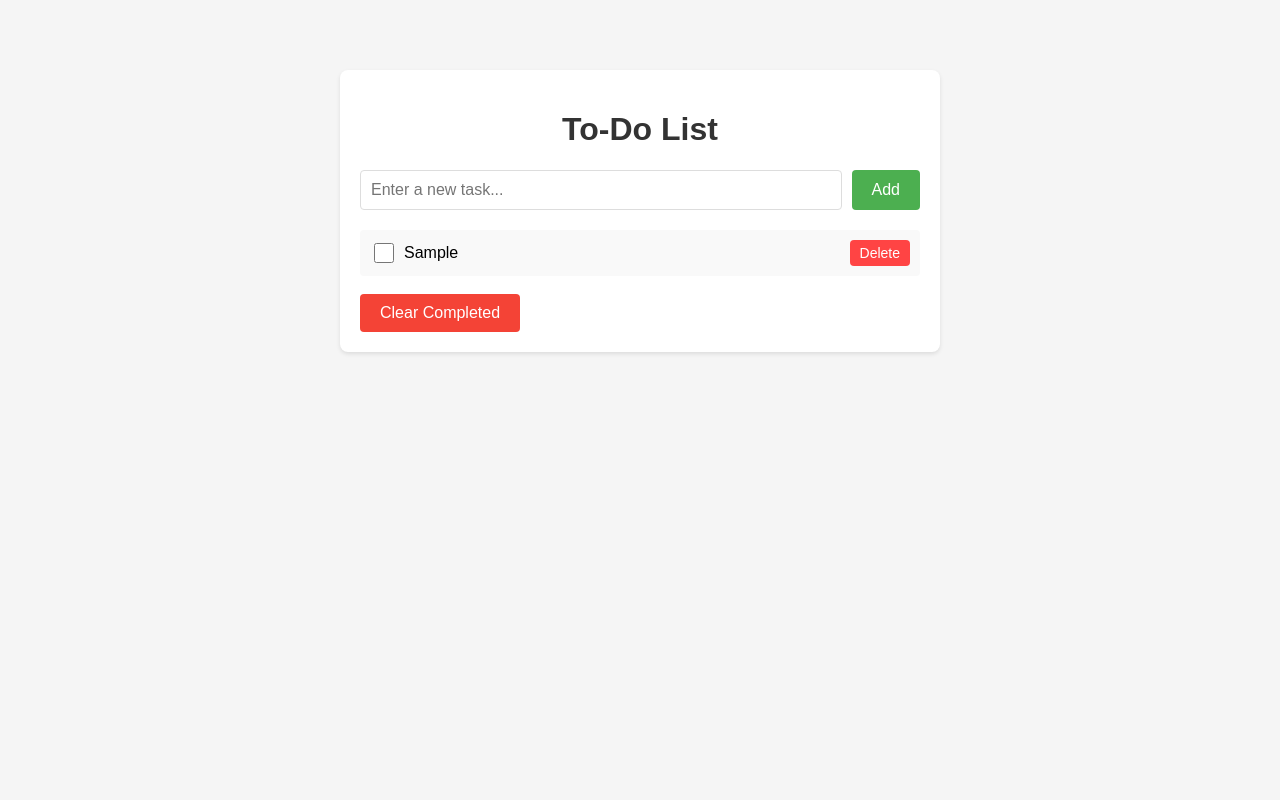
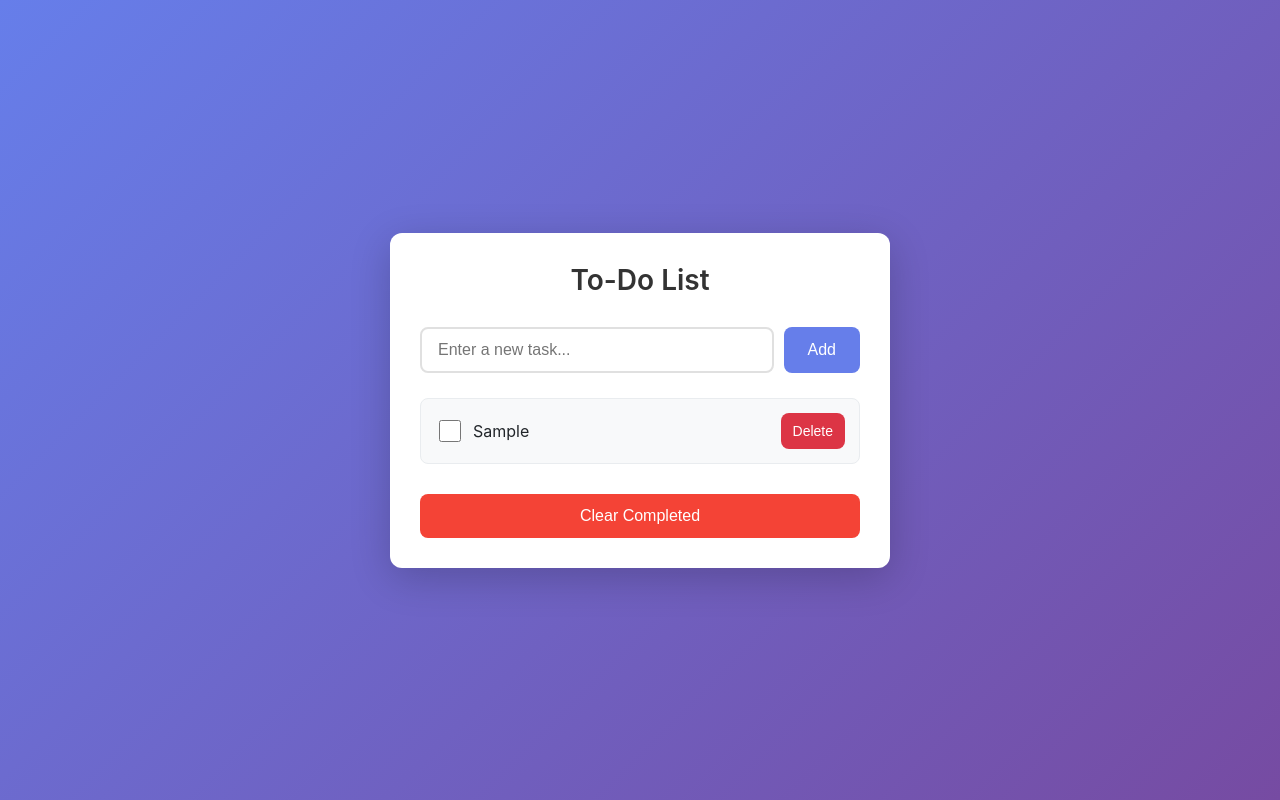
Before and after one commit to danielcny22/ts-todo, a website: page web/index.html in a window 1280 px wide. Both pictures are taken after typing "Sample" into the empty fields and a click on the button "Add". Drawn offline with Linux system fonts and the light colour scheme.

Commit message:
Describe change

```diff
--- a/web/index.html
+++ b/web/index.html
@@ -5,95 +5,187 @@
   <meta name="viewport" content="width=device-width, initial-scale=1.0">
   <title>To-Do List</title>
   <style>
+    * {
+      box-sizing: border-box;
+    }
+
     body {
-      font-family: Arial, sans-serif;
-      max-width: 600px;
-      margin: 50px auto;
+      font-family: -apple-system, BlinkMacSystemFont, 'Segoe UI', Arial, sans-serif;
+      margin: 0;
       padding: 20px;
-      background-color: #f5f5f5;
+      min-height: 100vh;
+      background: linear-gradient(135deg, #667eea 0%, #764ba2 100%);
+      display: flex;
+      align-items: center;
+      justify-content: center;
     }
+
+    .container {
+      background: white;
+      max-width: 500px;
+      width: 100%;
+      padding: 30px;
+      border-radius: 12px;
+      box-shadow: 0 10px 40px rgba(0,0,0,0.2);
+    }
+
     h1 {
       color: #333;
       text-align: center;
+      margin: 0 0 30px 0;
+      font-size: 28px;
+      font-weight: 600;
     }
-    .container {
-      background: white;
-      padding: 20px;
-      border-radius: 8px;
-      box-shadow: 0 2px 4px rgba(0,0,0,0.1);
-    }
+
     .input-section {
       display: flex;
       gap: 10px;
-      margin-bottom: 20px;
+      margin-bottom: 25px;
     }
+
     #taskInput {
       flex: 1;
-      padding: 10px;
+      padding: 12px 16px;
       font-size: 16px;
-      border: 1px solid #ddd;
-      border-radius: 4px;
+      border: 2px solid #e0e0e0;
+      border-radius: 8px;
+      transition: border-color 0.2s;
     }
+
+    #taskInput:focus {
+      outline: none;
+      border-color: #667eea;
+    }
+
     button {
-      padding: 10px 20px;
+      padding: 12px 24px;
       font-size: 16px;
       border: none;
-      border-radius: 4px;
+      border-radius: 8px;
       cursor: pointer;
-      background-color: #4CAF50;
+      font-weight: 500;
+      transition: all 0.2s;
+      min-height: 44px;
+    }
+
+    #addBtn {
+      background-color: #667eea;
       color: white;
     }
-    button:hover {
-      background-color: #45a049;
+
+    #addBtn:hover {
+      background-color: #5568d3;
+      transform: translateY(-1px);
     }
+
+    #addBtn:active {
+      transform: translateY(0);
+    }
+
     #clearCompleted {
       background-color: #f44336;
-      margin-top: 10px;
+      color: white;
+      width: 100%;
+      margin-top: 15px;
     }
+
     #clearCompleted:hover {
-      background-color: #da190b;
+      background-color: #d32f2f;
     }
+
     #taskList {
       list-style: none;
       padding: 0;
-      margin: 0;
+      margin: 0 0 15px 0;
     }
+
     .task-item {
       display: flex;
       align-items: center;
-      padding: 10px;
-      margin-bottom: 8px;
-      background-color: #f9f9f9;
-      border-radius: 4px;
+      padding: 14px;
+      margin-bottom: 10px;
+      background-color: #f8f9fa;
+      border-radius: 8px;
+      border: 1px solid #e9ecef;
+      transition: all 0.2s;
     }
+
+    .task-item:hover {
+      background-color: #e9ecef;
+    }
+
     .task-item.completed {
-      opacity: 0.6;
+      opacity: 0.7;
     }
+
     .task-item.completed .task-text {
       text-decoration: line-through;
+      color: #6c757d;
     }
+
     .task-checkbox {
-      margin-right: 10px;
-      width: 20px;
-      height: 20px;
+      margin-right: 12px;
+      width: 22px;
+      height: 22px;
       cursor: pointer;
+      accent-color: #667eea;
     }
+
     .task-text {
       flex: 1;
       font-size: 16px;
+      color: #212529;
+      line-height: 1.5;
     }
+
     .delete-btn {
-      background-color: #ff4444;
-      padding: 5px 10px;
+      background-color: #dc3545;
+      color: white;
+      padding: 6px 12px;
       font-size: 14px;
+      min-height: 36px;
     }
+
     .delete-btn:hover {
-      background-color: #cc0000;
+      background-color: #c82333;
     }
+
     .empty-message {
       text-align: center;
-      color: #999;
-      padding: 20px;
+      color: #6c757d;
+      padding: 40px 20px;
+      font-size: 16px;
+    }
+
+    @media (max-width: 600px) {
+      body {
+        padding: 10px;
+      }
+
+      .container {
+        padding: 20px;
+      }
+
+      h1 {
+        font-size: 24px;
+        margin-bottom: 20px;
+      }
+
+      .input-section {
+        flex-direction: column;
+      }
+
+      #addBtn {
+        width: 100%;
+      }
+
+      .task-item {
+        padding: 12px;
+      }
+
+      .task-text {
+        font-size: 15px;
+      }
     }
   </style>
 </head>
```
